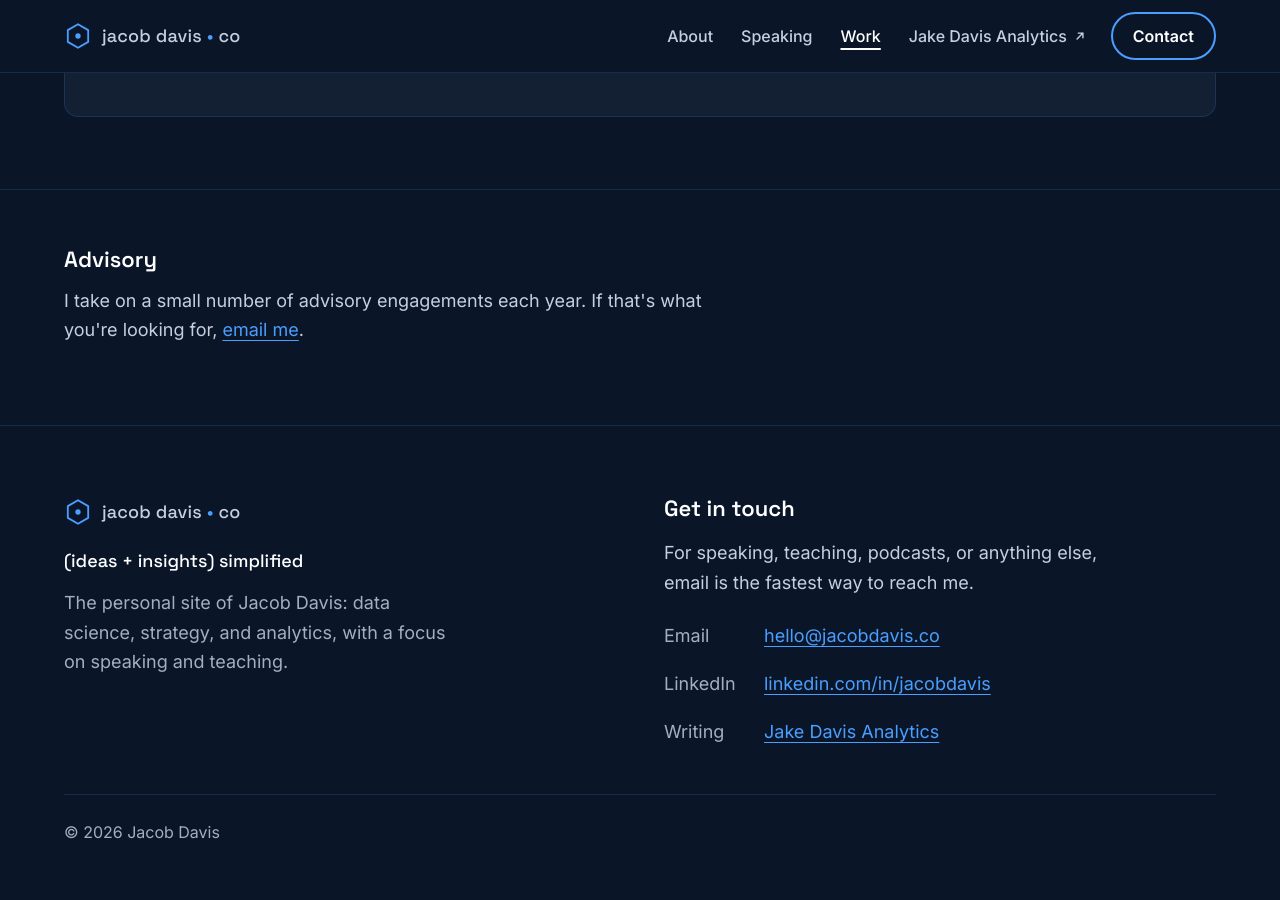
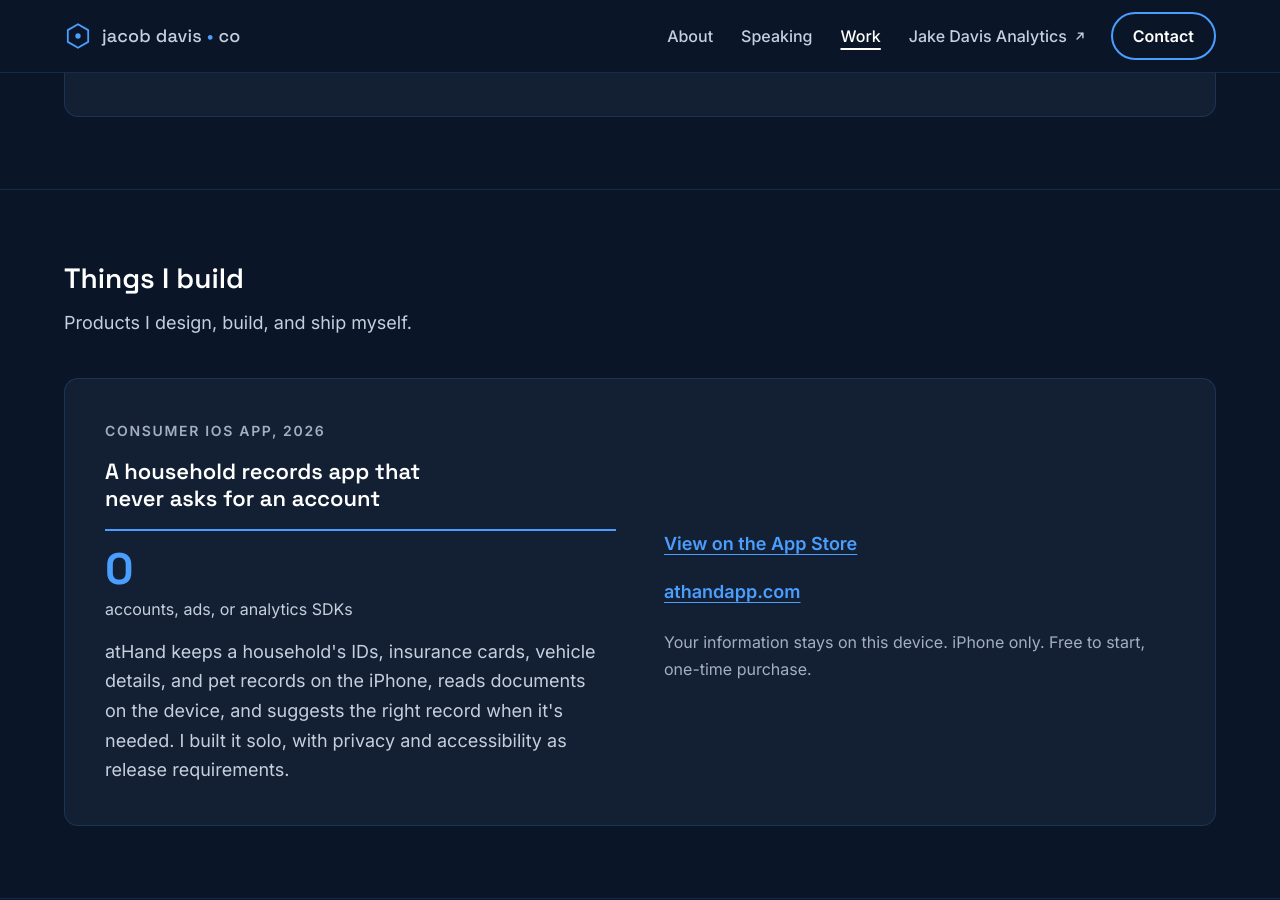
Before and after one commit to davisj2007/jacobdavisdotco, a Jekyll site: the page built from site/work.md, in a window 1280 px wide and 900 px high, scrolled down 3735 px. Built offline with Jekyll 4.4.1, drawn with Linux system fonts in a browser that asks for light colours.

Commit message:
Add Things I build section with atHand and home page link

```diff
--- /dev/null
+++ b/site/_data/products.yml
@@ -0,0 +1,18 @@
+# "Things I build" on the Work page, in display order.
+#   show: false hides a product without deleting it.
+#   sector, metric, metric_label, caption, and links are optional.
+#   links: each has text and url; they open in a new tab.
+
+- id: "product-athand"
+  show: true
+  sector: "Consumer iOS app, 2026"
+  title: "A household records app that never asks for an account"
+  metric: "0"
+  metric_label: "accounts, ads, or analytics SDKs"
+  summary: "atHand keeps a household's IDs, insurance cards, vehicle details, and pet records on the iPhone, reads documents on the device, and suggests the right record when it's needed. I built it solo, with privacy and accessibility as release requirements."
+  caption: "Your information stays on this device. iPhone only. Free to start, one-time purchase."
+  links:
+    - text: "View on the App Store"
+      url: "https://apps.apple.com/app/apple-store/id6817842698?pt=129145504&ct=jacobdavis&mt=8"
+    - text: "athandapp.com"
+      url: "https://athandapp.com"
--- a/site/_layouts/home.html
+++ b/site/_layouts/home.html
@@ -66,5 +66,6 @@ layout: default
           <img src="assets/brand/jda_logomark_white.svg" alt="Jake Davis Analytics logo" width="400" height="400" style="display:block;width:5rem;height:5rem;margin:-0.625rem;">
         </div>
       </div>
+      <p style="margin:0;"><a href="work.html#things-i-build" style="display:inline-flex;align-items:center;min-height:2.75rem;font-weight:600;">{{ page.products_link }}</a>.</p>
     </div>
   </section>
--- a/site/_layouts/work.html
+++ b/site/_layouts/work.html
@@ -53,6 +53,39 @@ layout: default
     </div>
   </section>
 
+  <section id="things-i-build" aria-labelledby="products-title" style="border-top:1px solid rgba(74,158,255,0.16);">
+    <div style="max-width:72rem;margin:0 auto;padding:4.5rem 1.5rem;display:flex;flex-direction:column;gap:2.5rem;">
+      <div style="display:flex;flex-direction:column;gap:0.75rem;">
+        <h2 id="products-title" style="margin:0;font-family:'Space Grotesk',sans-serif;font-weight:600;font-size:1.75rem;line-height:1.2;color:#ffffff;">{{ page.products_heading }}</h2>
+        <p style="margin:0;max-width:60ch;">{{ page.products_intro }}</p>
+      </div>
+      {%- for c in site.data.products %}
+      {%- if c.show %}
+      <article aria-labelledby="{{ c.id }}-title" style="display:grid;grid-template-columns:repeat(auto-fit,minmax(min(100%,20rem),1fr));gap:2rem 3rem;align-items:center;padding:2.5rem;{{ card }}">
+        <div style="display:flex;flex-direction:column;gap:1rem;max-width:{% if c.metric %}46ch{% else %}44ch{% endif %};">
+          {%- if c.sector %}<p style="margin:0;font-size:0.875rem;font-weight:600;letter-spacing:0.12em;text-transform:uppercase;color:#a3afc0;">{{ c.sector }}</p>{% endif %}
+          <h3 id="{{ c.id }}-title" style="{{ h3style }}{% if c.sector %}text-wrap:balance;{% endif %}">{{ c.title }}</h3>
+          {%- if c.metric %}<div style="display:flex;flex-direction:column;gap:0.375rem;padding-top:1rem;border-top:2px solid #4a9eff;"><span style="font-family:'Space Grotesk',sans-serif;font-weight:700;font-size:2.75rem;line-height:1;color:#4a9eff;">{{ c.metric }}</span><span style="font-size:1rem;line-height:1.5;color:#c5d0de;">{{ c.metric_label }}</span></div>{% endif %}
+          <p style="margin:0;text-wrap:pretty;">{{ c.summary }}</p>
+        </div>
+        {%- if c.caption or c.links %}
+        <div style="display:flex;flex-direction:column;gap:1rem;">
+          {%- if c.links %}
+          <ul style="list-style:none;margin:0;padding:0;display:flex;flex-direction:column;gap:0.25rem;">
+            {%- for l in c.links %}
+            <li><a href="{{ l.url }}" target="_blank" rel="noopener" style="display:inline-flex;align-items:center;min-height:2.75rem;font-weight:600;">{{ l.text }}{% include newtab.html %}</a></li>
+            {%- endfor %}
+          </ul>
+          {%- endif %}
+          {%- if c.caption %}<p style="margin:0;font-size:1rem;color:#a3afc0;text-wrap:pretty;">{{ c.caption }}</p>{% endif %}
+        </div>
+        {%- endif %}
+      </article>
+      {%- endif %}
+      {%- endfor %}
+    </div>
+  </section>
+
   <section id="advisory" aria-labelledby="advisory-title" style="border-top:1px solid rgba(74,158,255,0.16);">
     <div class="prose" style="max-width:72rem;margin:0 auto;padding:3.5rem 1.5rem 5rem;display:flex;flex-direction:column;gap:0.75rem;">
       <h2 id="advisory-title" style="{{ h3style }}">{{ page.advisory_heading }}</h2>
--- a/site/work.md
+++ b/site/work.md
@@ -19,6 +19,10 @@ about_link: "About page"
 cases_heading: "Selected analytical work"
 cases_intro: "Client work, anonymized. Sectors are real; names, dates, and identifying details are withheld."
 
+# Products are in _data/products.yml.
+products_heading: "Things I build"
+products_intro: "Products I design, build, and ship myself."
+
 # The advisory paragraph is the text below the closing --- line.
 advisory_heading: "Advisory"
 ---
```
Also changed, not shown: site/index.md (+3 -0 lines).
